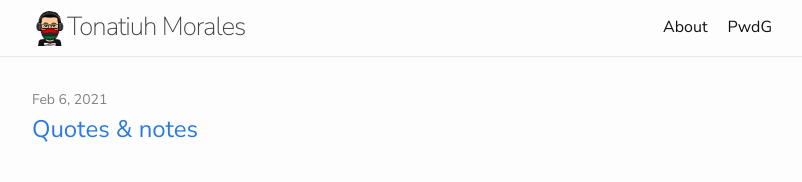
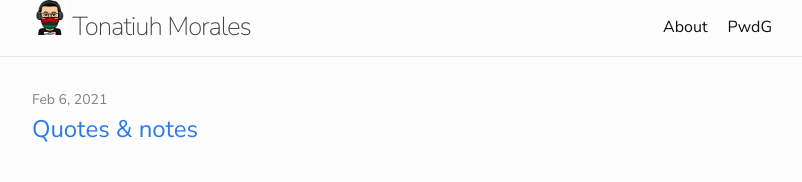
Before and after one commit to blackc0mb/blackc0mb.github.io, a Jekyll site: the page built from index.md, in a window 1280 px wide. Shown: the top 182 px of the page, without its empty margins (238-1040 px from the left). Built offline with Jekyll 4.4.1, drawn with Linux system fonts in a browser that asks for light colours.

Commit message:
Update header.html

```diff
--- a/_includes/header.html
+++ b/_includes/header.html
@@ -4,7 +4,7 @@
     {%- assign default_paths = site.pages | map: "path" -%}
     {%- assign page_paths = site.header_pages | default: default_paths -%}
     {%- assign titles_size = site.pages | map: 'title' | join: '' | size -%}
-    <a class="site-title" rel="author" href="{{ "/" | relative_url }}"><img src="/assets/img/me.png" height="35px" width="35px" style="vertical-align: middle;">{{ site.title | escape }}</a>
+    <a class="site-title" rel="author" href="{{ "/" | relative_url }}"><img src="/assets/img/me.png" height="35px" width="35px" style="vertical-align: top">&nbsp;{{ site.title | escape }}</a>
 
     {%- if titles_size > 0 -%}
       <nav class="site-nav">
```
